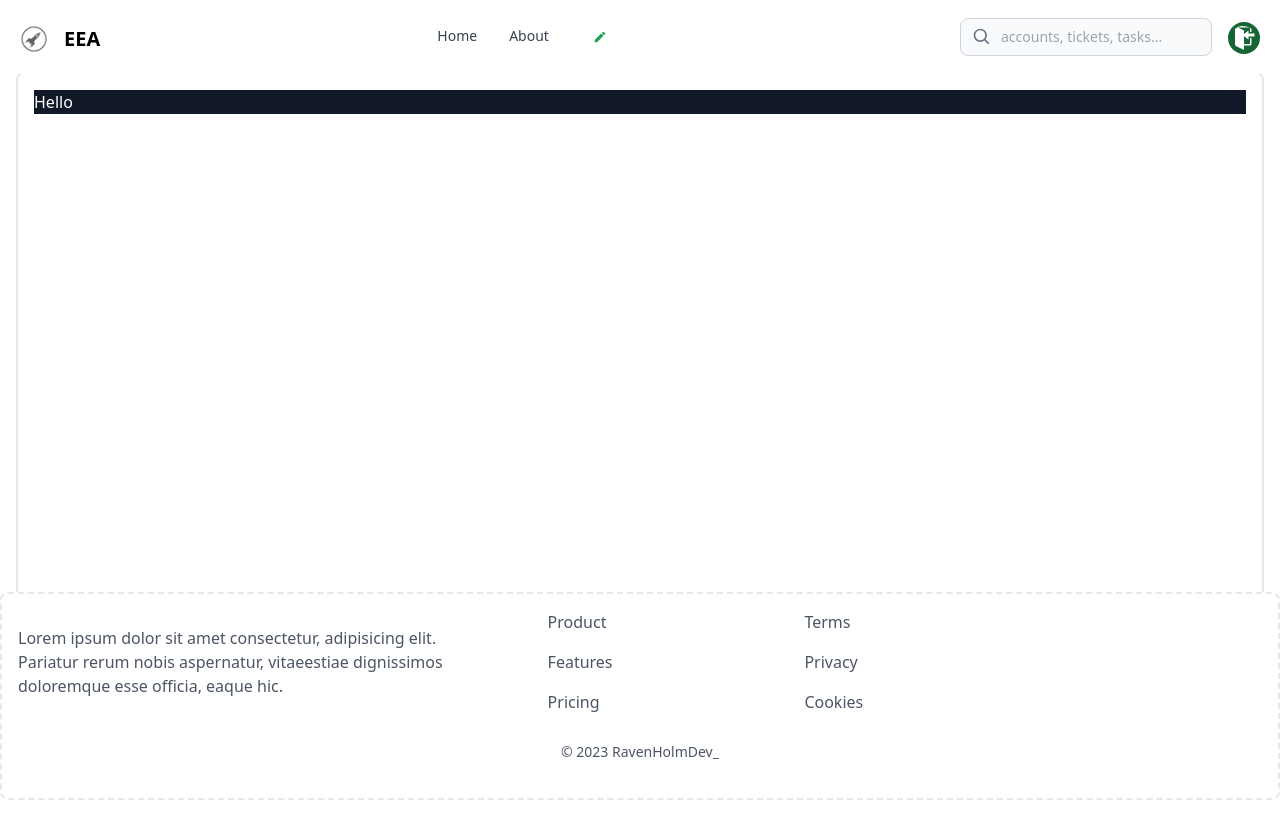
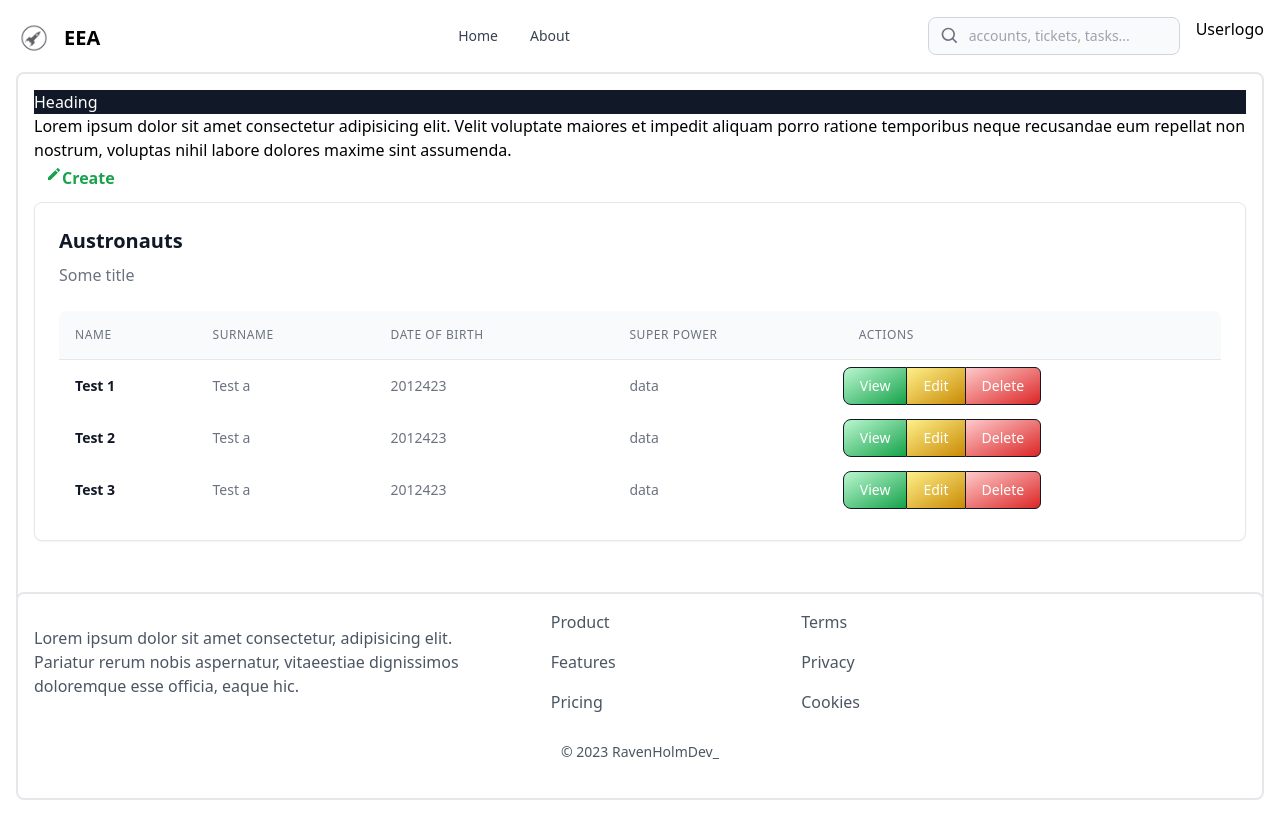
Before and after one commit to achiko06/austronautdb, a Next.js app: page / in a window 1280 px wide. Shown: the top 838 px of the page. Built offline with nearby package versions, Linux system fonts and the light colour scheme.

Commit message:
table styles

```diff
--- a/components/layout/Footer.tsx
+++ b/components/layout/Footer.tsx
@@ -12,7 +12,7 @@ const Footer = () => {
   const legal = ["Terms", "Privacy", "Cookies"];
 
   return (
-    <footer className={`p-4 border-2 bg-white border-gray-200 border-dashed rounded-lg dark:border-gray-700 mt-1 min-h-[12vh] mb-1 ${pathname === '/auth/login' ? "" : "xl:sticky xl:bottom-0"}`}>
+    <footer className={`p-4 mx-1 md:mx-4 border-2 bg-white border-gray-200 border-solid rounded-lg dark:border-gray-700 my-1 min-h-[12vh] ${pathname === '/auth/login' ? "" : "xl:sticky xl:bottom-0"}`}>
         <div className="grid max-w-screen-xl grid-cols-1 gap-10 pt-0 mx-auto mt-0 lg:grid-cols-5">
           <div className="lg:col-span-2">
             <div className="max-w-md mt-4 text-gray-600 dark:text-gray-400">
@@ -44,7 +44,7 @@ const Footer = () => {
         <div className="my-5 text-sm text-center text-gray-600 dark:text-gray-400">
            © {new Date().getFullYear()}{" "}
           <Link
-            href="https://ravenholmdev.com/"
+            href="https://ravenholmdev.com/author/archie"
             target="_blank"
             rel="noopener">
             RavenHolmDev_
--- a/components/layout/Navbar.tsx
+++ b/components/layout/Navbar.tsx
@@ -1,18 +1,15 @@
 import Image from 'next/image'
 import Link from 'next/link'
-import React, { useEffect, useState } from 'react'
+import React, { useState } from 'react'
 import Logo from '../../utils/logo.png';
 import { useRouter } from 'next/router';
 import { GoSignIn } from 'react-icons/go';
 import { BiSearch } from 'react-icons/bi';
-import { AiOutlineDoubleLeft, AiOutlineDoubleRight } from 'react-icons/ai';
-import { MdCreate, MdOutlineAddTask, MdOutlineCreateNewFolder } from 'react-icons/md';
-import Create from '../modals/Create';
+
 
 const Navbar = () => {
     const [showMenu, setShowMenu] = useState<Boolean>(false);
     const [showUserDropdown, setShowUserDropdown] = useState<Boolean>(false);
-    const [activeCreateModal, setActiveCreateModal] = useState<Number>(0);
     const [searchValue, setSearchValue] = useState('');
     const router = useRouter();
     const user = true
@@ -22,7 +19,7 @@ const Navbar = () => {
 
         if(searchValue) {
       //  router.push(`/search/${searchValue}`);
-        alert("Search functionality is work in progress")
+        alert("Search functionality is not available for this demo.")
         }
     };
 
@@ -82,6 +79,14 @@ const Navbar = () => {
 
               {/**user menu */}
 
+              {user
+              ?
+              <>
+              <div>
+                <h2>Userlogo</h2>
+              </div>
+              </>
+              :
               <div className='pt-1 mr-1'>
                   <Link href={`/auth/login`}
                       className="flex w-8 h-8 mr-3 text-sm justify-items-center bg-green-800 rounded-full md:mr-0 focus:ring-4 focus:ring-gray-300 dark:focus:ring-gray-600"
@@ -89,11 +94,8 @@ const Navbar = () => {
                       <GoSignIn className='rounded-full pl-1 pt-1 w-7 h-7 text-white'/>
                   </Link>
               </div>
-
-
-
-
-              {/**user menu */}
+              }
+              {/**end user menu */}
 
               {/**open menu button for small screens */}
               <button
@@ -143,27 +145,6 @@ const Navbar = () => {
                       About
                   </Link>
                   </li>
-
-                  {!user ? (
-                      ""
-                  ) : (
-                      <li className='flex flex-row space-x-5 py-1 pl-3 pr-4'>
-                          <button
-                          onClick={() => {activeCreateModal !== 1 ? setActiveCreateModal(1) : setActiveCreateModal(0)}}
-                          className="text-green-600 font-bold hover:scale-125 hover:text-green-800"
-                          >
-                              <MdCreate/>
-                          </button>
-                      </li>
-                  )}
-
-
-
-                  <Create
-                  onClose={() => setActiveCreateModal(0)}
-                  isActive={activeCreateModal === 1}
-                  heading={"create profile"}
-                  />
               </ul>
               </div>
 
--- a/components/shared/Table.tsx
+++ b/components/shared/Table.tsx
@@ -1,8 +1,84 @@
+import { NextPage } from 'next'
+import Link from 'next/link';
 import React from 'react'
 
-const Table = () => {
+interface IProps {
+    data: any;
+    headers: any;
+  }
+
+const Table: NextPage<IProps> = ({data, headers}) => {
+
+
+
   return (
-    <div>Table</div>
+    <div className="flex flex-col mt-6">
+        <div className="overflow-x-auto rounded-lg">
+            <div className="inline-block min-w-full align-middle">
+                <div className="overflow-hidden shadow sm:rounded-lg">
+                    <table className="min-w-full divide-y divide-gray-200 dark:divide-gray-600">
+                        <thead className="bg-gray-50 dark:bg-gray-700">
+                            <tr>
+                              {headers.map((header: any) => (
+                                <th scope="col" className="p-4 text-xs font-medium tracking-wider text-left text-gray-500 uppercase dark:text-white">
+                                {header.label}
+                                </th>
+                              ))}
+                              <th scope="col" className="p-4 text-xs font-medium tracking-wider text-left text-gray-500 uppercase dark:text-white">
+                                  Actions
+                              </th>
+                            </tr>
+                        </thead>
+                        <tbody className="bg-white dark:bg-gray-800">
+
+                            {data?.map((item: any) => (
+                            <tr key={item._id}>
+                            <td className="p-4 text-sm font-semibold text-gray-900 whitespace-nowrap dark:text-white">
+                                {item.name}
+                            </td>
+                            <td className="p-4 text-sm font-normal text-gray-500 whitespace-nowrap dark:text-gray-400">
+                                {item.surname}
+                            </td>
+                            <td className="p-4 text-sm font-normal text-gray-500 whitespace-nowrap dark:text-gray-400">
+                                {item.dateOfBirth}
+                            </td>
+                            <td className="p-4 text-sm font-normal text-gray-500 whitespace-nowrap dark:text-gray-400">
+                                {item.power}
+                            </td>
+
+                            <td className="p-0 whitespace-nowrap">
+                                <Link href={`/${item._id}`}>
+                                <button
+                                type="button"
+                                className="px-4 py-2 text-sm font-medium text-white bg-gradient-to-br from-green-200 to-green-600 hover:from-green-400 hover:to-green-800  border border-gray-900 rounded-l-lg">
+                                View
+                                </button>
+                                </Link>
+                                <Link href={`/${item._id}`}>
+                                <button
+                                type="button"
+                                className="px-4 py-2 text-sm font-medium text-white bg-gradient-to-br from-yellow-200 to-yellow-600  border-t border-b border-gray-900 hover:bg-orange-500 hover:from-yellow-400 hover:to-yellow-800 ">
+                                Edit
+                                </button>
+                                </Link>
+                                <Link href={`/${item._id}`}>
+                                <button
+                                type="button"
+                                className="px-4 py-2 text-sm font-medium text-white bg-gradient-to-br from-red-200 to-red-600 border border-gray-900 rounded-r-md hover:bg-red-500 hover:from-red-400 hover:to-red-800">
+                                Delete
+                                </button>
+                                </Link>
+                            </td>
+                            </tr>
+                            ))}
+
+
+                        </tbody>
+                    </table>
+                </div>
+            </div>
+        </div>
+    </div>
   )
 }
 
--- /dev/null
+++ b/components/shared/Wrapper.tsx
@@ -0,0 +1,28 @@
+import { NextPage } from 'next';
+import React from 'react'
+import Table from './Table'
+
+interface IProps {
+    data: any;
+    headers: any;
+    wrapperTitles: any;
+  }
+
+const Wrapper: NextPage<IProps> = ({data, headers, wrapperTitles}) => {
+  return (
+    <div className="p-4 mt-2 bg-white border border-gray-200 rounded-lg shadow-sm dark:border-gray-700 sm:p-6 dark:bg-gray-800">
+        <div className="items-center justify-between lg:flex">
+            <div className="mb-4 lg:mb-0">
+                <h3 className="mb-2 text-xl font-bold text-gray-900 dark:text-white">{wrapperTitles.h3}</h3>
+                <span className="text-base font-normal text-gray-500 dark:text-gray-400">{wrapperTitles.span}</span>
+            </div>
+        </div>
+        <Table
+            data={data}
+            headers={headers}
+        />
+    </div>
+  )
+}
+
+export default Wrapper
--- a/pages/index.tsx
+++ b/pages/index.tsx
@@ -1,8 +1,63 @@
+import React, { useState } from 'react'
+import Create from '@/components/modals/Create';
+import { austronauts } from '@/utils/dummydata';
+import { MdCreate } from 'react-icons/md';
+import Wrapper from '@/components/shared/Wrapper';
+
 export default function Home() {
+  const [activeCreateModal, setActiveCreateModal] = useState<Number>(0);
+
+  const titles = [
+    {
+      label: "Name",
+      _id: 1,
+    },
+    {
+      label: "Surname",
+      _id: 2,
+    },
+    {
+      label: "Date of Birth",
+      _id: 3,
+    },
+    {
+      label: "Super Power",
+      _id: 4,
+    },
+  ];
+
+  const wrapperTitles =
+    {
+      h3: "Austronauts",
+      span: "Some title",
+      _id: 1,
+    }
+
+
   return (
     <>
       <div>
-        <h1 className="bg-gray-900 text-white">Hello</h1>
+        <h1 className="bg-gray-900 text-white">Heading</h1>
+        <p>Lorem ipsum dolor sit amet consectetur adipisicing elit. Velit voluptate maiores et impedit aliquam porro ratione temporibus neque recusandae eum repellat non nostrum, voluptas nihil labore dolores maxime sint assumenda.</p>
+
+        <li className='flex flex-row space-x-5 py-1 pl-3 pr-4'>
+          <button
+            onClick={() => {activeCreateModal !== 1 ? setActiveCreateModal(1) : setActiveCreateModal(0)}}
+            className="text-green-600 font-bold hover:scale-125 hover:text-green-800 flex flex-row"
+          >
+            <MdCreate/> Create
+          </button>
+        </li>
+        <Create
+          onClose={() => setActiveCreateModal(0)}
+          isActive={activeCreateModal === 1}
+          heading={"create profile"}
+        />
+        <Wrapper
+        data={austronauts}
+        headers={titles}
+        wrapperTitles={wrapperTitles}
+        />
       </div>
     </>
   )
--- /dev/null
+++ b/utils/dummydata.tsx
@@ -0,0 +1,23 @@
+export const austronauts = [
+  {
+    _id: 1,
+    name: 'Test 1',
+    surname: 'Test a',
+    dateOfBirth: 2012423,
+    power: 'data'
+  },
+  {
+    _id: 2,
+    name: 'Test 2',
+    surname: 'Test a',
+    dateOfBirth: 2012423,
+    power: 'data'
+  },
+  {
+    _id: 3,
+    name: 'Test 3',
+    surname: 'Test a',
+    dateOfBirth: 2012423,
+    power: 'data'
+  },
+];
```
